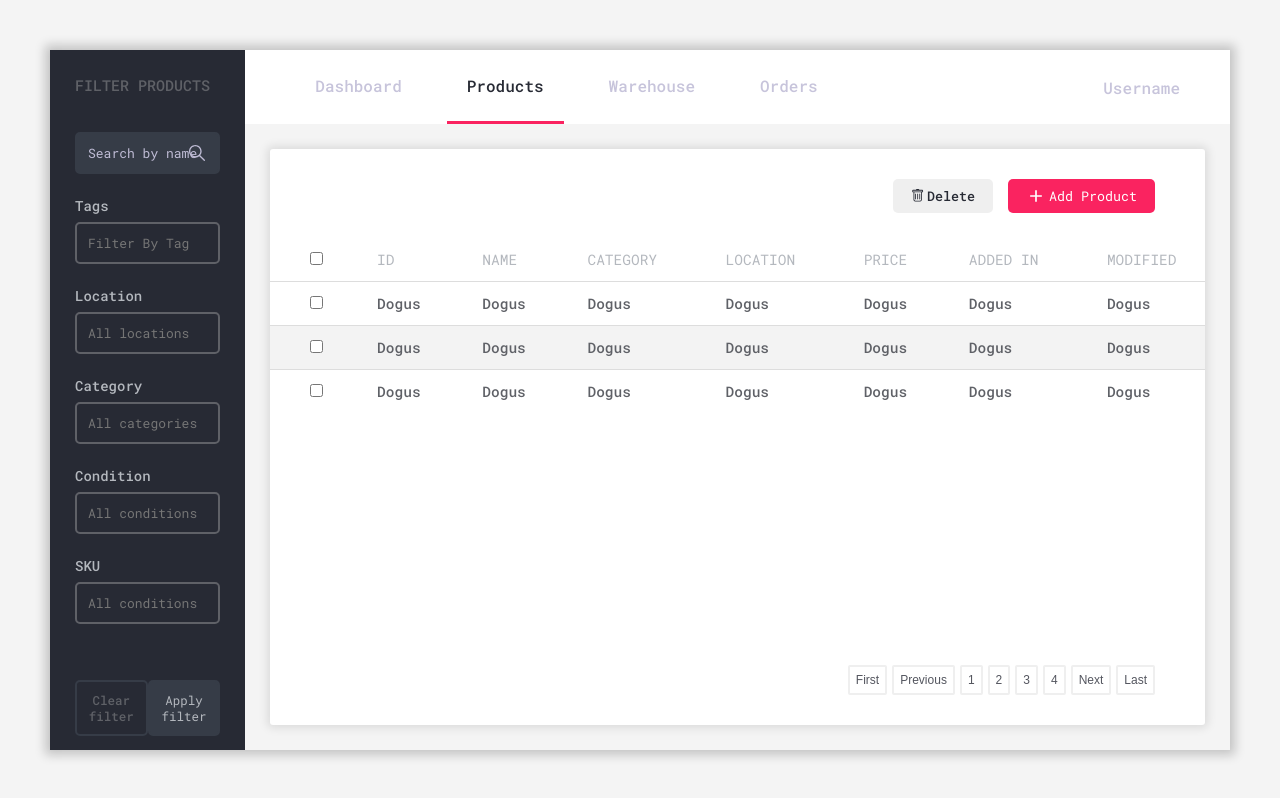
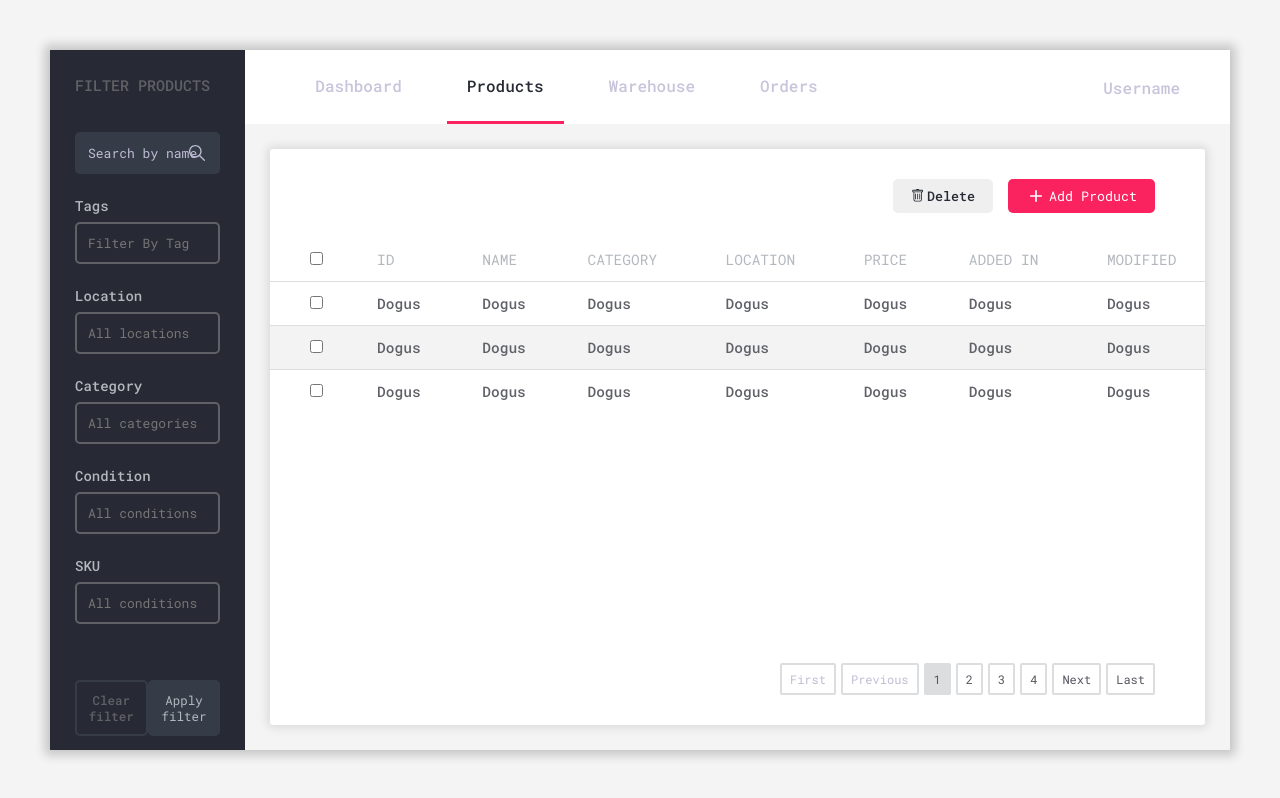
Before and after one commit to FROSTWOLFF/Inventory-Management-System, a React (Create React App) app in the folder client/: page / in a window 1280 px wide. Built offline with nearby package versions, Linux system fonts and the light colour scheme; the HTML template or start-up script is replaced by a standard one.

Commit message:
Pagination and the styling of it is added as a component

```diff
--- a/client/src/components/products/Pagination/Pagination.jsx
+++ b/client/src/components/products/Pagination/Pagination.jsx
@@ -5,9 +5,9 @@ import PaginationButton from './PaginationButton.jsx';
 function Pagination() {
   return (
     <div className={classes.pagination}>
-      <PaginationButton label="First" />
-      <PaginationButton label="Previous" />
-      <PaginationButton label="1" />
+      <PaginationButton label="First" disabled />
+      <PaginationButton label="Previous" disabled />
+      <PaginationButton label="1" selected={true} />
       <PaginationButton label="2" />
       <PaginationButton label="3" />
       <PaginationButton label="4" />
--- a/client/src/components/products/Pagination/PaginationButton.jsx
+++ b/client/src/components/products/Pagination/PaginationButton.jsx
@@ -1,8 +1,14 @@
 import React from 'react';
 import classes from './PaginationButton.module.css';
 
-function PaginationButton({ label }) {
-  return <button className={classes.button}>{label}</button>;
+function PaginationButton(props) {
+  const selectedClass = props.selected ? classes.selected : '';
+
+  return (
+    <button type={props.type} className={`${classes.button} ${selectedClass}`} {...props}>
+      {props.label}
+    </button>
+  );
 }
 
 export default PaginationButton;
--- a/client/src/components/products/Pagination/PaginationButton.module.css
+++ b/client/src/components/products/Pagination/PaginationButton.module.css
@@ -1,11 +1,21 @@
 .button {
   color: var(--color-text-3);
+  font-family: var(--ff-primary);
+
   font-size: 1.2rem;
-  padding: 0.6rem;
-  border: 2px solid var(--color-background-300);
+  padding: 0.6rem 0.8rem;
+  border: 2px solid var(--color-background-new);
   background-color: var(--color-background-100);
   border-radius: 0.2rem;
+  cursor: pointer;
 }
 
 .selected {
+  border-color: #2d313a00;
+  background-color: var(--color-background-new);
 }
+
+.button:disabled {
+  pointer-events: none;
+  color: var(--color-text-1);
+}
--- a/client/src/index.css
+++ b/client/src/index.css
@@ -21,6 +21,8 @@
   --color-background-300: #efefef;
   --color-background-400: #363c47;
   --color-background-500: #272a34;
+
+  --color-background-new: #2d313a2a;
 
   --ff-primary: 'Roboto Mono', monospace;
   --fw-light: 300;
```
